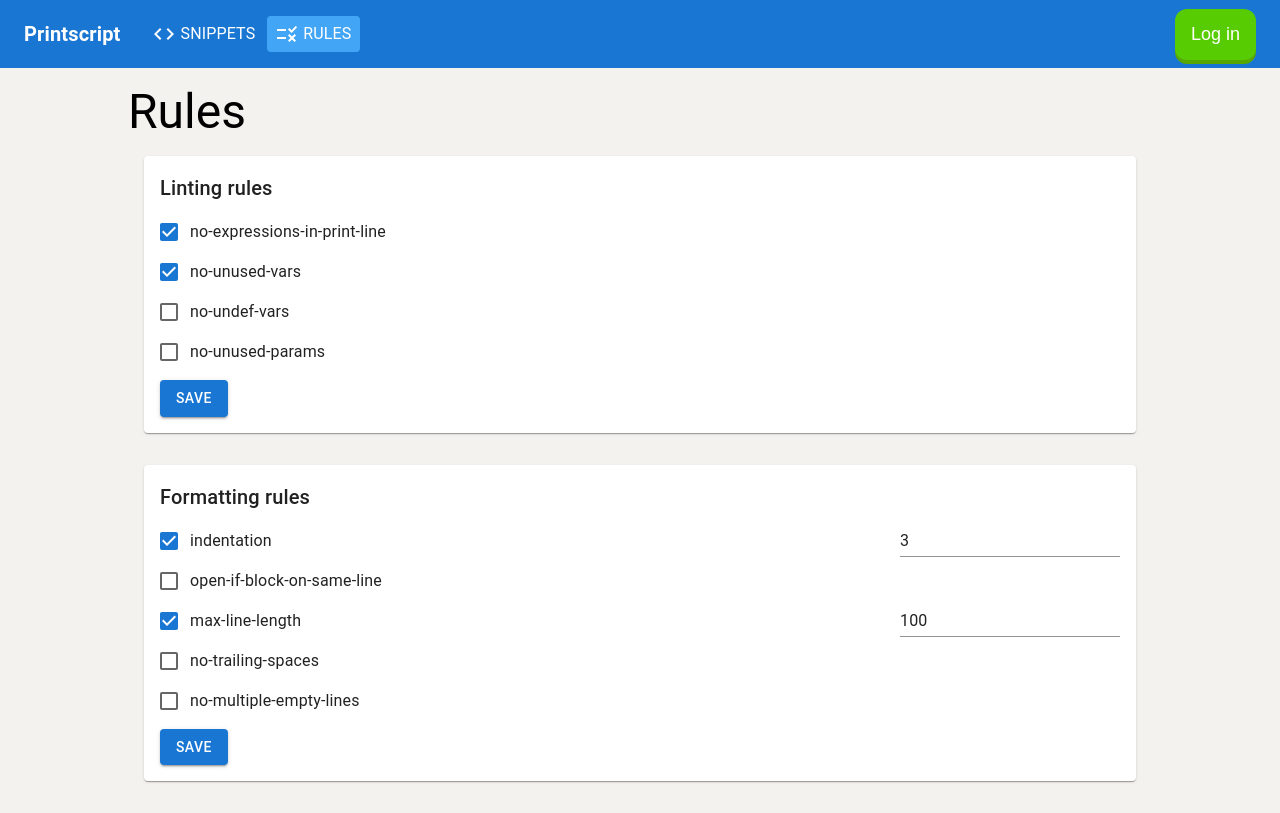
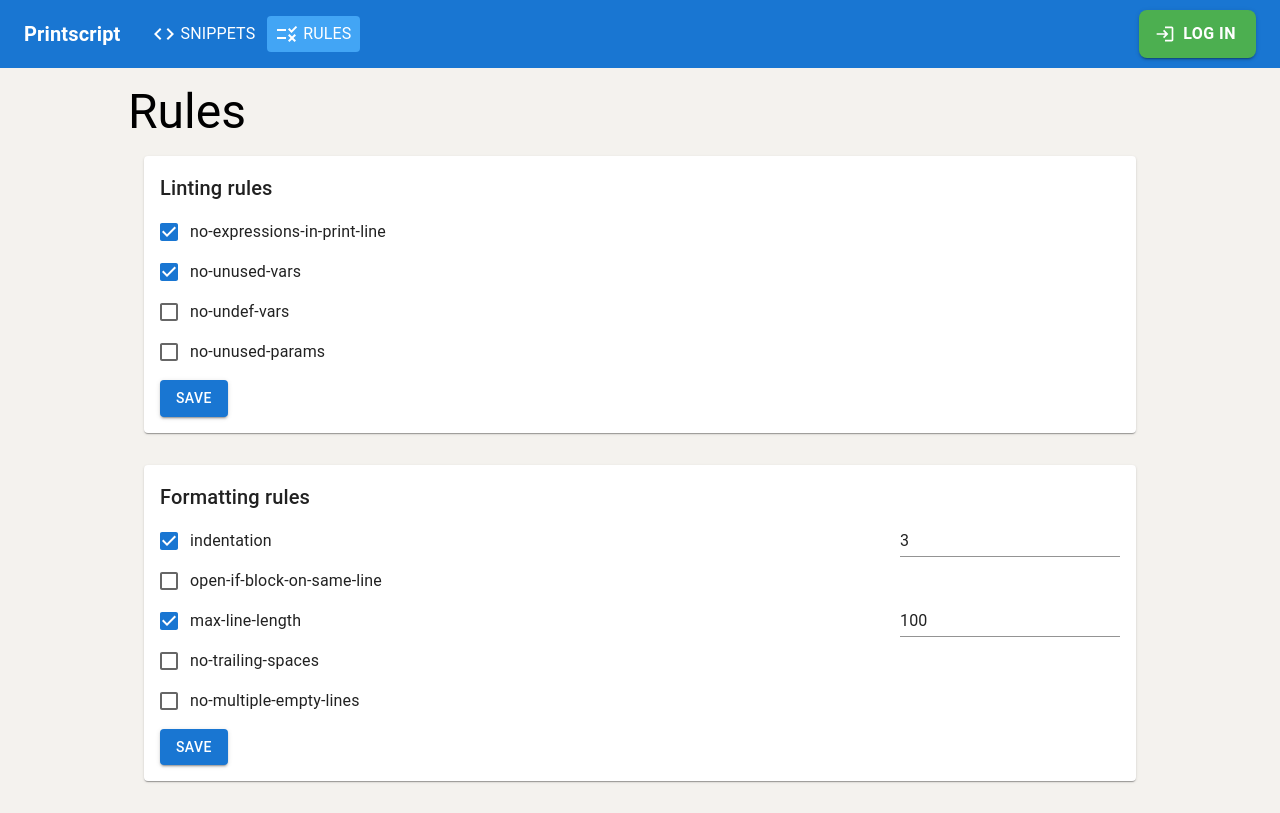
Before and after one commit to austral-ingsis/printscript-ui, a React (Vite) app: page /rules in a window 1280 px wide. Built offline with nearby package versions, Linux system fonts and the light colour scheme; what auto-bind would draw is missing.

Commit message:
modify de log in button

```diff
--- a/src/components/Button_1/LogInButton.tsx
+++ b/src/components/Button_1/LogInButton.tsx
@@ -1,15 +1,32 @@
 import React from "react";
 import "./LogInButtonStyles.css";
-import {useAuth0} from "@auth0/auth0-react";
-
+import { useAuth0 } from "@auth0/auth0-react";
+import { Button } from '@mui/material';
+import LoginIcon from '@mui/icons-material/Login'; // Importa el ícono de Login
 
 const LogInButton: React.FC = () => {
-    const {  loginWithRedirect } = useAuth0();
-  return (
-    <button className="duolingo-button" onClick={() => loginWithRedirect()}>
-      Log in
-    </button>
-  );
+    const { loginWithRedirect } = useAuth0();
+
+    return (
+        <Button
+            variant="contained"
+            onClick={() => loginWithRedirect()}
+            sx={{
+                backgroundColor: '#4CAF50', // Color verde
+                color: 'white', // Color del texto
+                '&:hover': {
+                    backgroundColor: '#45a049', // Color verde oscuro al pasar el ratón
+                },
+                borderRadius: '8px', // Bordes redondeados
+                padding: '10px 20px', // Espaciado interno
+                fontSize: '16px', // Tamaño de fuente
+                fontWeight: 'bold', // Fuente en negrita
+            }}
+            startIcon={<LoginIcon />} // Añade el ícono al inicio del botón
+        >
+            Log in
+        </Button>
+    );
 };
 
 export default LogInButton;
--- a/src/components/profile/UserProfile.tsx
+++ b/src/components/profile/UserProfile.tsx
@@ -3,20 +3,19 @@ import React from 'react';
 import { User } from './User.ts';
 import { Avatar, Box, Typography, Tooltip, Button } from "@mui/material";
 import LogoutIcon from '@mui/icons-material/Logout';
+import {useAuth0} from "@auth0/auth0-react";
 
 interface UserProfileProps {
     user: User;
 }
 
 const UserProfile: React.FC<UserProfileProps> = ({ user }) => {
-    const handleLogout = () => {
-        console.log('User logged out');
-    };
+    const { logout } = useAuth0();
 
     return (
             <Tooltip title={
                 <Button
-                    onClick={handleLogout}
+                    onClick={logout}
                     variant="contained"
                     color="error"
                     startIcon={<LogoutIcon />}
```
